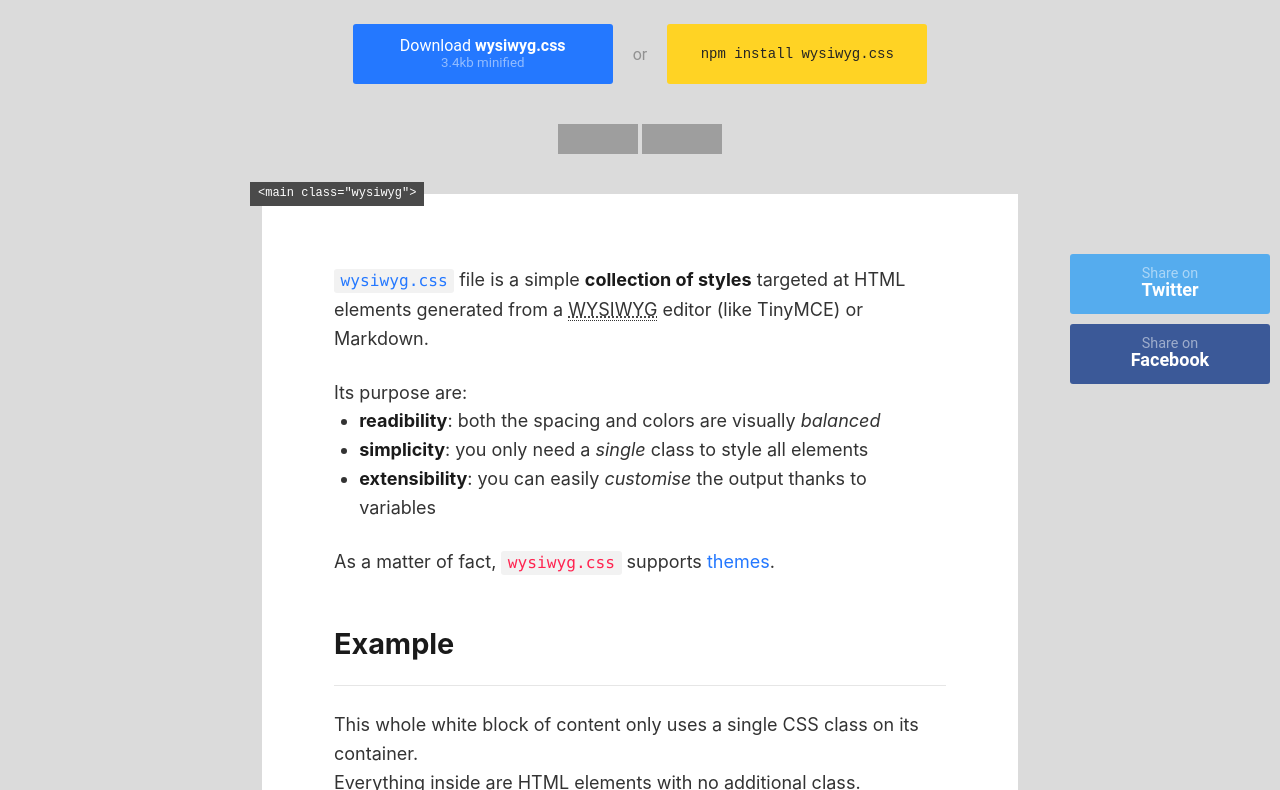
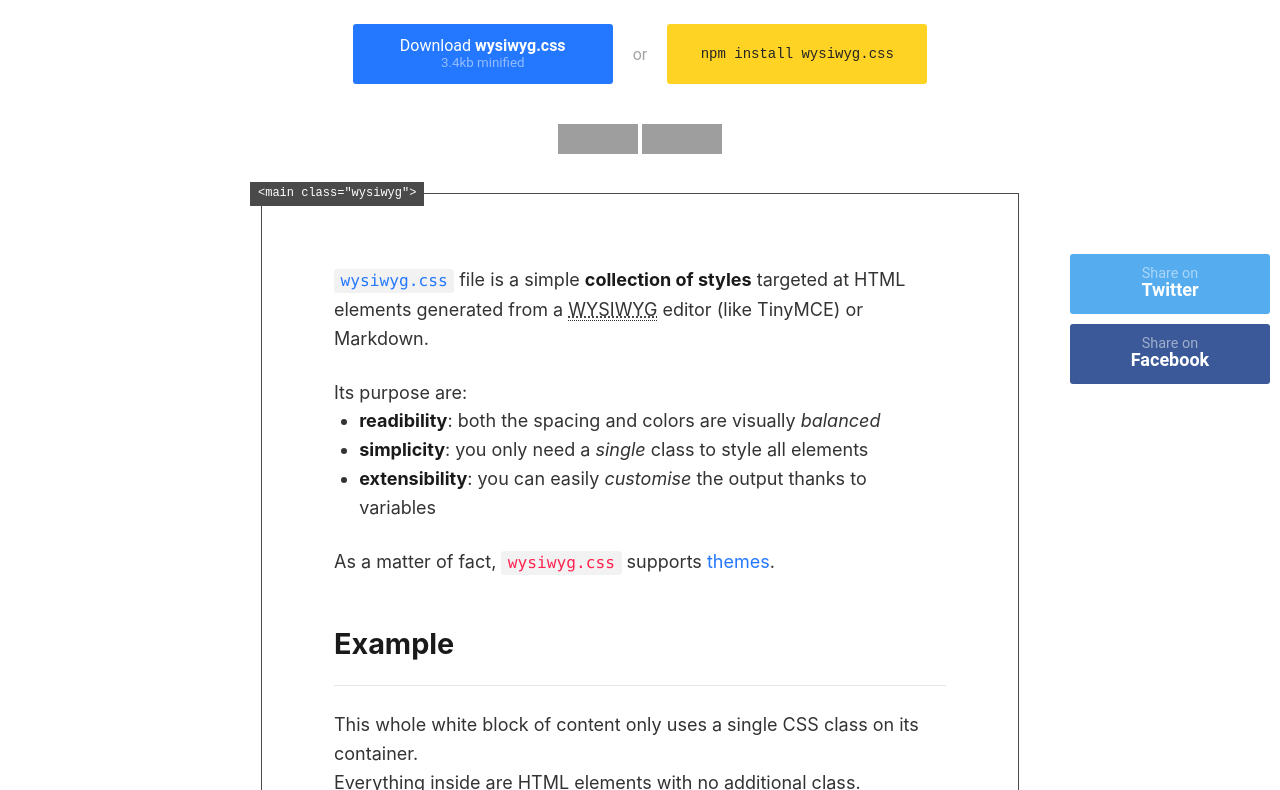
Before and after one commit to jgthms/wysiwyg.css, a website: page docs/index.html in a window 1280 px wide. Shown: the part 406-1196 px from the top of the page. Drawn offline with Linux system fonts and the light colour scheme; grey boxes are pictures that could not be loaded.

Commit message:
Switch to white background

```diff
--- a/docs/docs.sass
+++ b/docs/docs.sass
@@ -13,6 +13,7 @@ $facebook: #3b5998
 $twitter: #55acee
 
 $background: hsl(0, 0%, 86%)
+$text-light: hsl(0, 0%, 71%)
 $text: hsl(0, 0%, 29%)
 $text-strong: hsl(0, 0%, 14%)
 
@@ -34,7 +35,7 @@ $family-primary: "Karla", "Roboto", "Helvetica", "Arial", sans-serif
 html
   -moz-osx-font-smoothing: grayscale
   -webkit-font-smoothing: antialiased
-  background-color: $background
+  background: white
   font-size: 16px
   min-width: 300px
   min-width: 320px
@@ -84,7 +85,6 @@ svg
   font-size: 24px
   margin: 20px 20px 0
   strong
-    color: $blue
     +selection(true)
       background-color: $text-strong
       color: white
@@ -156,7 +156,7 @@ svg
   text-align: center
 
 .wysiwyg
-  background: white
+  box-shadow: 0 0 0 1px $text
   margin: 24px auto 0
   max-width: 42rem
   padding: 1rem
@@ -184,6 +184,22 @@ svg
   width: 149px
   img
     display: block
+
+.footer
+  color: $text-light
+  margin: 40px
+  margin-bottom: 0
+  text-align: center
+  a
+    border-radius: 3px
+    color: $blue
+    padding: 2px 4px 4px
+    text-decoration: none
+    transition: 86ms
+    transition-property: background, color
+    &:hover
+      background: $blue
+      color: white
 
 .share
   margin: 0 auto
@@ -226,6 +242,9 @@ svg
     margin: 0 20px
   .wysiwyg
     padding: 4rem
+  .footer
+    margin: 1rem
+    margin-bottom: 0
   .share
     display: flex
     padding: 1rem
@@ -247,10 +266,15 @@ svg
     display: block
 
 @media screen and (min-width: 1000px)
+  html
+    padding-bottom: 4rem
   .wysiwyg
     td
       code
         white-space: nowrap
+  .footer
+    margin: 0
+    margin-top: 4rem
   .share
     bottom: 10px
     display: block
--- a/docs/index.html
+++ b/docs/index.html
@@ -462,7 +462,11 @@
       </table>
     </main>
 
-    <footer class="share">
+    <footer class="footer">
+      By <a href="https://twitter.com/jgthms">@jgthms</a>
+    </footer>
+
+    <aside class="share">
       <a
         class="button is-twitter"
         data-social-network="Twitter"
@@ -484,7 +488,7 @@
         <em>Share on</em>
         <strong>Facebook</strong>
       </a>
-    </footer>
+    </aside>
 
     <a class="fork-me" href="https://github.com/jgthms/wysiwyg.css"><img src="https://camo.githubusercontent.com/38ef81f8aca64bb9a64448d0d70f1308ef5341ab/68747470733a2f2f73332e616d617a6f6e6177732e636f6d2f6769746875622f726962626f6e732f666f726b6d655f72696768745f6461726b626c75655f3132313632312e706e67" alt="Fork me on GitHub"></a>
 
```
Also changed, not shown: docs/docs.css.
